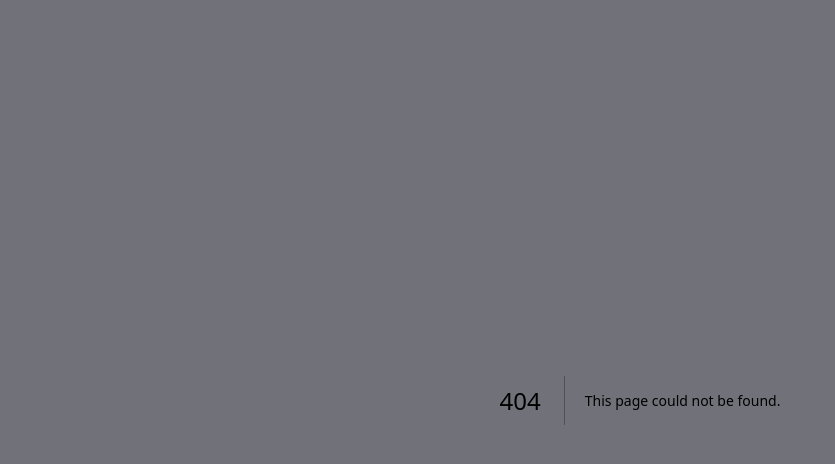
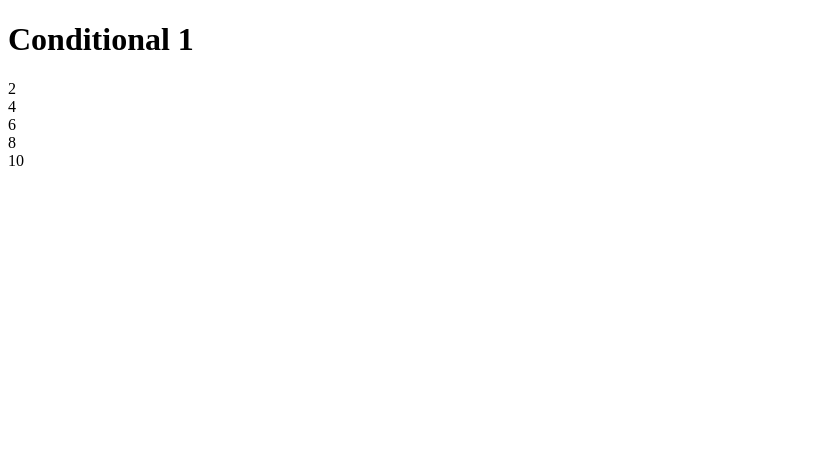
Before and after one commit to matheusrotta7/im-still-learning-react, a Next.js app: page /render/conditional1 in a window 1280 px wide. Before the commit this address had no page. Shown: the top 464 px of the page, without its empty margins (0-835 px from the left). Built offline with nearby package versions, Linux system fonts and the light colour scheme.

Commit message:
add conditional example

```diff
--- /dev/null
+++ b/components/OnlyEven.jsx
@@ -0,0 +1,14 @@
+export default function OnlyEven(props) {
+    const isEven = props.number % 2 === 0;
+
+    return (
+        <div>
+            {
+                isEven ?
+                    <span>{props.number}</span> :
+                    null
+            }
+        </div>
+    )
+
+}
--- /dev/null
+++ b/pages/render/conditional1.jsx
@@ -0,0 +1,19 @@
+import OnlyEven from "../../components/OnlyEven";
+
+export default function conditional1() {
+    return (
+        <>
+            <h1>Conditional 1</h1>
+            <OnlyEven number={1}/>
+            <OnlyEven number={2}/>
+            <OnlyEven number={3}/>
+            <OnlyEven number={4}/>
+            <OnlyEven number={5}/>
+            <OnlyEven number={6}/>
+            <OnlyEven number={7}/>
+            <OnlyEven number={8}/>
+            <OnlyEven number={9}/>
+            <OnlyEven number={10}/>
+        </>
+    )
+}
```
